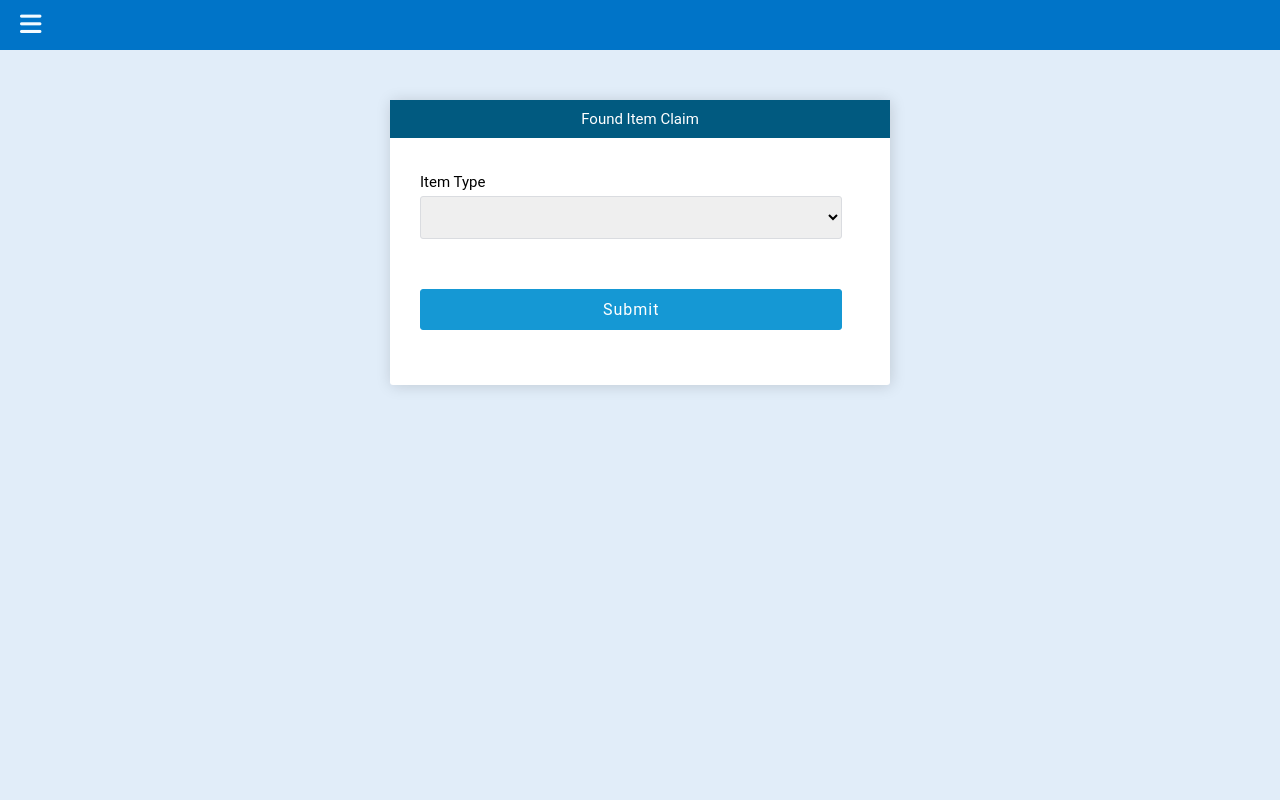
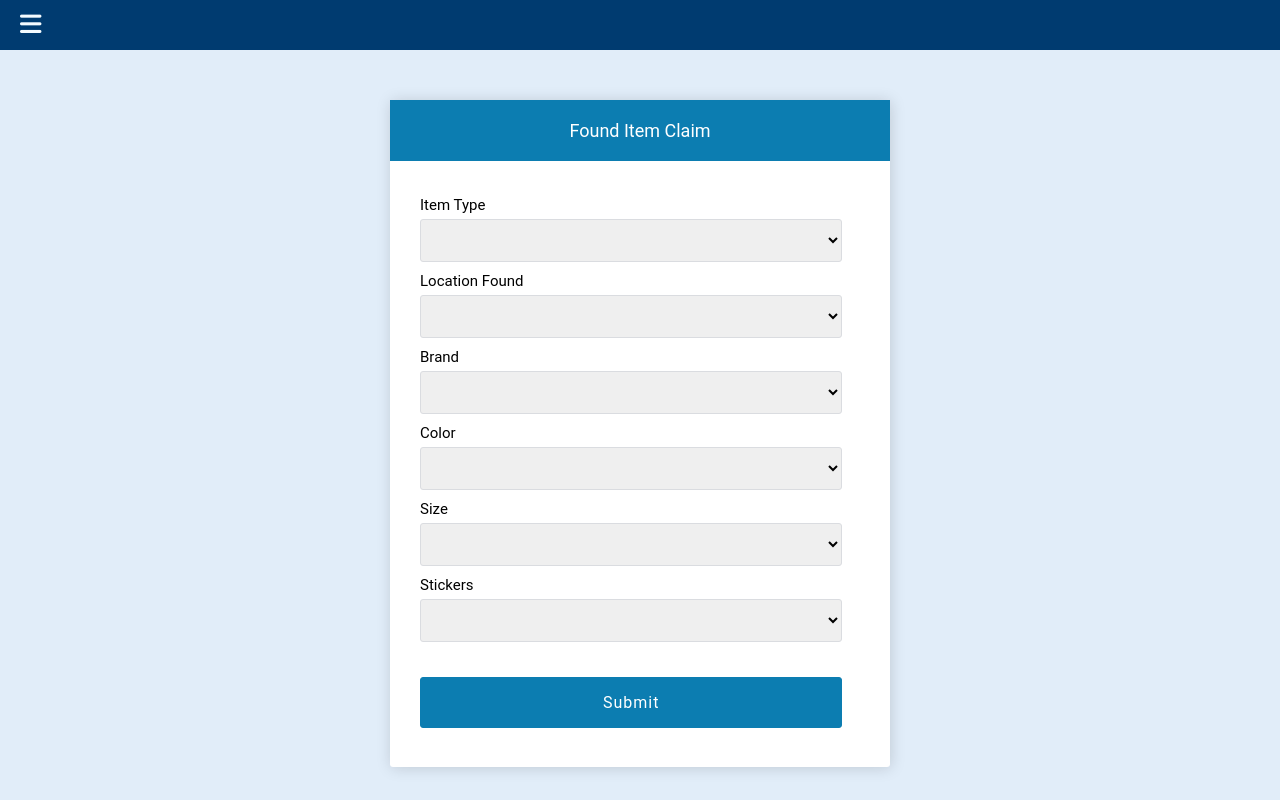
Before and after one commit to bokulbacki/Lost-Locker, a Flask app: page /foundItem/ in a window 1280 px wide. Run offline with Flask 2, Linux system fonts and the light colour scheme; some libraries are stand-ins or nearby versions.

Commit message:
Found claim dropdown menu changed

```diff
--- a/templates/UI.html
+++ b/templates/UI.html
@@ -22,7 +22,9 @@
         }
 
         body {
-            background: #f5f6fa;
+            background-image: url("https://www.sandiego.edu/mysandiego/portal/img/USD-Dome.jpg");
+            background-position: bottom;
+            background-size: cover;
         }
 
         .wrapper .sidebar {
@@ -137,7 +139,7 @@
         }
 
         .wrapper .section .top_navbar {
-            background: #0074c8;
+            background: #003b70;
             height: 50px;
             display: flex;
             align-items: center;
--- a/templates/found_claim.html
+++ b/templates/found_claim.html
@@ -36,16 +36,19 @@ width: 500px;
   border-radius: 3px;
 }
 .heading{
-  background: #015a80;
+  background: #0c7db1;
   margin: -30px;
   text-align: center;
   color: white;
   font-size: 19px;
   margin-bottom: 35px;
-  padding: 10px;
+  padding: 20px;
+}
 
+.form_container .heading h2{
+    font-size: 18px;
+}
 
-}
 .wrapper .form_container .form_item{
   margin-bottom: 25px;
 }
@@ -75,6 +78,7 @@ width: 500px;
   width: 100%;
   padding: 10px;
   font-size: 16px;
+  margin-bottom: 10px;
   border: 1px solid #dadce0;
   border-radius: 3px;
 }
@@ -84,10 +88,10 @@ width: 500px;
 }
 
 .btn button[type="submit"]{
-  margin: 50px auto 0;
-  background: #1598d4;
-  border: 1px solid #1598d4;
-  padding: 10px;
+  margin: 25px auto -25px;
+  background: #0c7db1;
+  border: 1px solid #0c7db1;
+  padding: 15px;
   width: 100%;
   font-size: 16px;
   letter-spacing: 1px;
@@ -108,13 +112,68 @@ width: 500px;
         <div class="heading">
         <h2>Found Item Claim</h2>
       </div>
-
+	  <!-- itemtype brand color size stickers location model clothingtype -->
 	  <div class="form_wrap select_box">
 		<div class="form_item">
 			<label>Item Type</label>
 			<select name="item_type" class="form-control">
 				<option value=""></option>
-                  <option value="Clothing" href="{{ url_for('clothing') }}">Clothing</option>
+                  <option value="Clothing">Clothing</option>
+                  <option value="Device">Device</option>
+                   <option value="Wallet">Wallet/Purse</option>
+                  <option value="Backpack">Backpack</option>
+                   <option value="Waterbottle">Waterbottle</option>
+                  <option value="Other">Other</option>
+			</select>
+
+            <label>Location Found</label>
+			<select name="item_type" class="form-control">
+				<option value=""></option>
+                  <option value="Clothing">Clothing</option>
+                  <option value="Device">Device</option>
+                   <option value="Wallet">Wallet/Purse</option>
+                  <option value="Backpack">Backpack</option>
+                   <option value="Waterbottle">Waterbottle</option>
+                  <option value="Other">Other</option>
+			</select>
+
+            <label>Brand</label>
+			<select name="item_type" class="form-control">
+				<option value=""></option>
+                  <option value="Clothing">Clothing</option>
+                  <option value="Device">Device</option>
+                   <option value="Wallet">Wallet/Purse</option>
+                  <option value="Backpack">Backpack</option>
+                   <option value="Waterbottle">Waterbottle</option>
+                  <option value="Other">Other</option>
+			</select>
+
+            <label>Color</label>
+			<select name="item_type" class="form-control">
+				<option value=""></option>
+                  <option value="Clothing">Clothing</option>
+                  <option value="Device">Device</option>
+                   <option value="Wallet">Wallet/Purse</option>
+                  <option value="Backpack">Backpack</option>
+                   <option value="Waterbottle">Waterbottle</option>
+                  <option value="Other">Other</option>
+			</select>
+
+            <label>Size</label>
+			<select name="item_type" class="form-control">
+				<option value=""></option>
+                  <option value="Clothing">Clothing</option>
+                  <option value="Device">Device</option>
+                   <option value="Wallet">Wallet/Purse</option>
+                  <option value="Backpack">Backpack</option>
+                   <option value="Waterbottle">Waterbottle</option>
+                  <option value="Other">Other</option>
+			</select>
+
+            <label>Stickers</label>
+			<select name="item_type" class="form-control">
+				<option value=""></option>
+                  <option value="Clothing">Clothing</option>
                   <option value="Device">Device</option>
                    <option value="Wallet">Wallet/Purse</option>
                   <option value="Backpack">Backpack</option>
```
